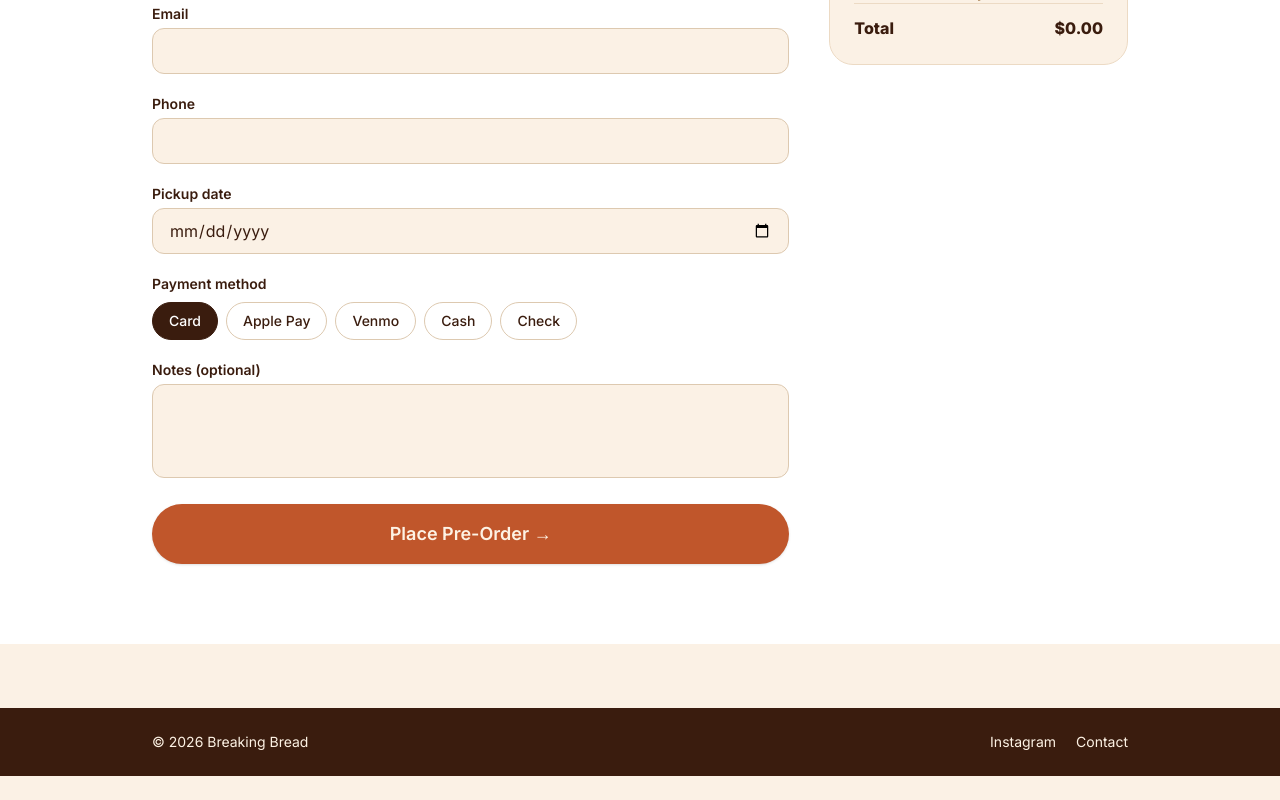
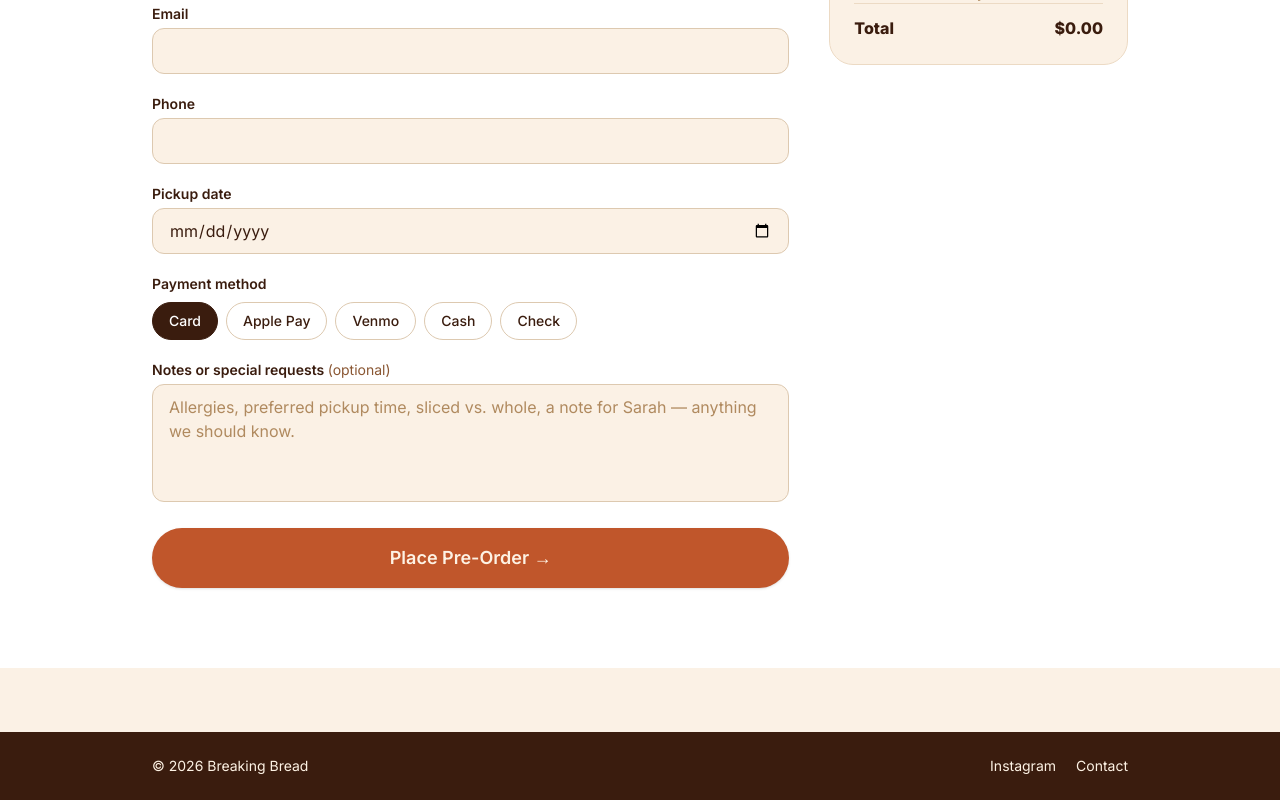
Before and after one commit to ldsarah3-afk/breaking-bread, a Next.js app: page / in a window 1280 px wide. Shown: the part 5031-5831 px from the top of the page. Before the commit the page ends 5807 px from the top, so only its background shows below. Built offline with nearby package versions, Linux system fonts and the light colour scheme.

Commit message:
Fix Contact links to real inbox; clearer notes/special-requests field

```diff
--- a/src/app/page.tsx
+++ b/src/app/page.tsx
@@ -551,13 +551,15 @@ export default function HomePage() {
 
               <div>
                 <label className="block text-sm font-semibold text-[#3a1c0e] mb-1">
-                  Notes (optional)
+                  Notes or special requests{" "}
+                  <span className="font-normal text-[#8a5733]">(optional)</span>
                 </label>
                 <textarea
-                  rows={3}
+                  rows={4}
                   value={form.notes}
                   onChange={(e) => setForm({ ...form, notes: e.target.value })}
-                  className="w-full border border-[#ddc9b0] rounded-xl px-4 py-2.5 bg-[#fbf1e5] focus:outline-none focus:ring-2 focus:ring-[#d98a3d] resize-none"
+                  placeholder="Allergies, preferred pickup time, sliced vs. whole, a note for Sarah — anything we should know."
+                  className="w-full border border-[#ddc9b0] rounded-xl px-4 py-2.5 bg-[#fbf1e5] focus:outline-none focus:ring-2 focus:ring-[#d98a3d] resize-none placeholder:text-[#b08a5f]"
                 />
               </div>
 
--- a/src/components/Footer.tsx
+++ b/src/components/Footer.tsx
@@ -13,7 +13,7 @@ export default function Footer() {
             Instagram
           </a>
           <a
-            href="mailto:orders@breakingbread.com"
+            href="mailto:ldsarah3@gmail.com?subject=Breaking%20Bread%20Inquiry"
             className="hover:text-[#d98a3d] transition-colors"
           >
             Contact
--- a/src/components/Nav.tsx
+++ b/src/components/Nav.tsx
@@ -15,7 +15,7 @@ export default function Nav() {
           <Link href="/about" className="hover:text-[#d98a3d] transition-colors">
             Our Story
           </Link>
-          <a href="mailto:orders@breakingbread.com" className="hover:text-[#d98a3d] transition-colors">
+          <a href="mailto:ldsarah3@gmail.com?subject=Breaking%20Bread%20Inquiry" className="hover:text-[#d98a3d] transition-colors">
             Contact
           </a>
         </div>
```
